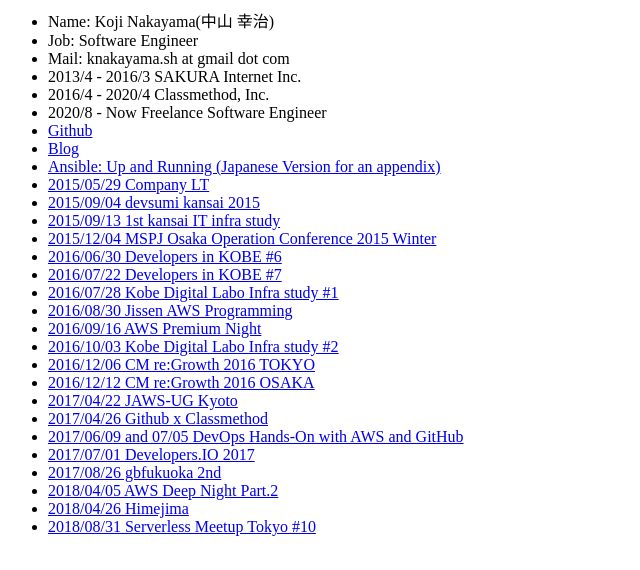
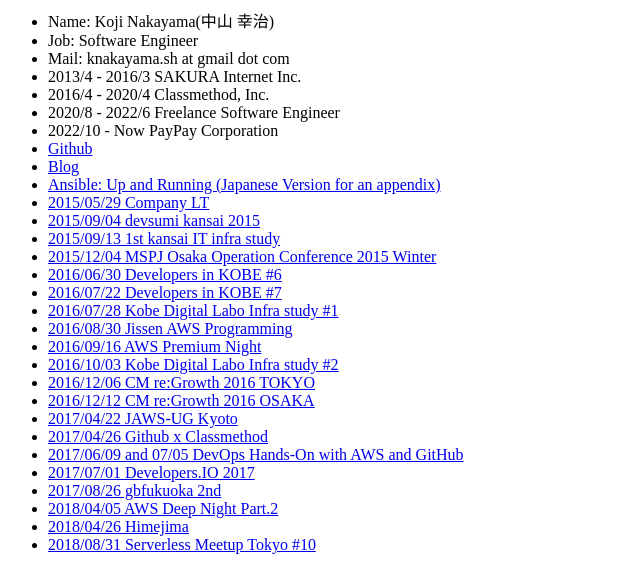
Before and after one commit to knakayama/knakayama.github.io, a plain HTML site: page index.html in a window 1280 px wide. Shown: the part 343-913 px from the top of the page, without its empty margins (0-640 px from the left). Drawn offline with Linux system fonts and the light colour scheme.

Commit message:
Update resume

```diff
--- a/index.html
+++ b/index.html
@@ -15,7 +15,8 @@
     <li>Mail: knakayama.sh at gmail dot com</li>
     <li>2013/4 - 2016/3 SAKURA Internet Inc.</li>
     <li>2016/4 - 2020/4 Classmethod, Inc.</li>
-    <li>2020/8 - Now Freelance Software Engineer</li>
+    <li>2020/8 - 2022/6 Freelance Software Engineer</li>
+    <li>2022/10 - Now PayPay Corporation</li>
     <li><a href="https://github.com/knakayama" target="_blank">Github</a></li>
     <li><a href="https://dev.classmethod.jp/author/nakayama-koji/" target="_blank">Blog</a></li>
     <li><a href="https://www.oreilly.co.jp/books/9784873117652/" target="_blank">Ansible: Up and Running (Japanese Version for an appendix)</a></li>
```
